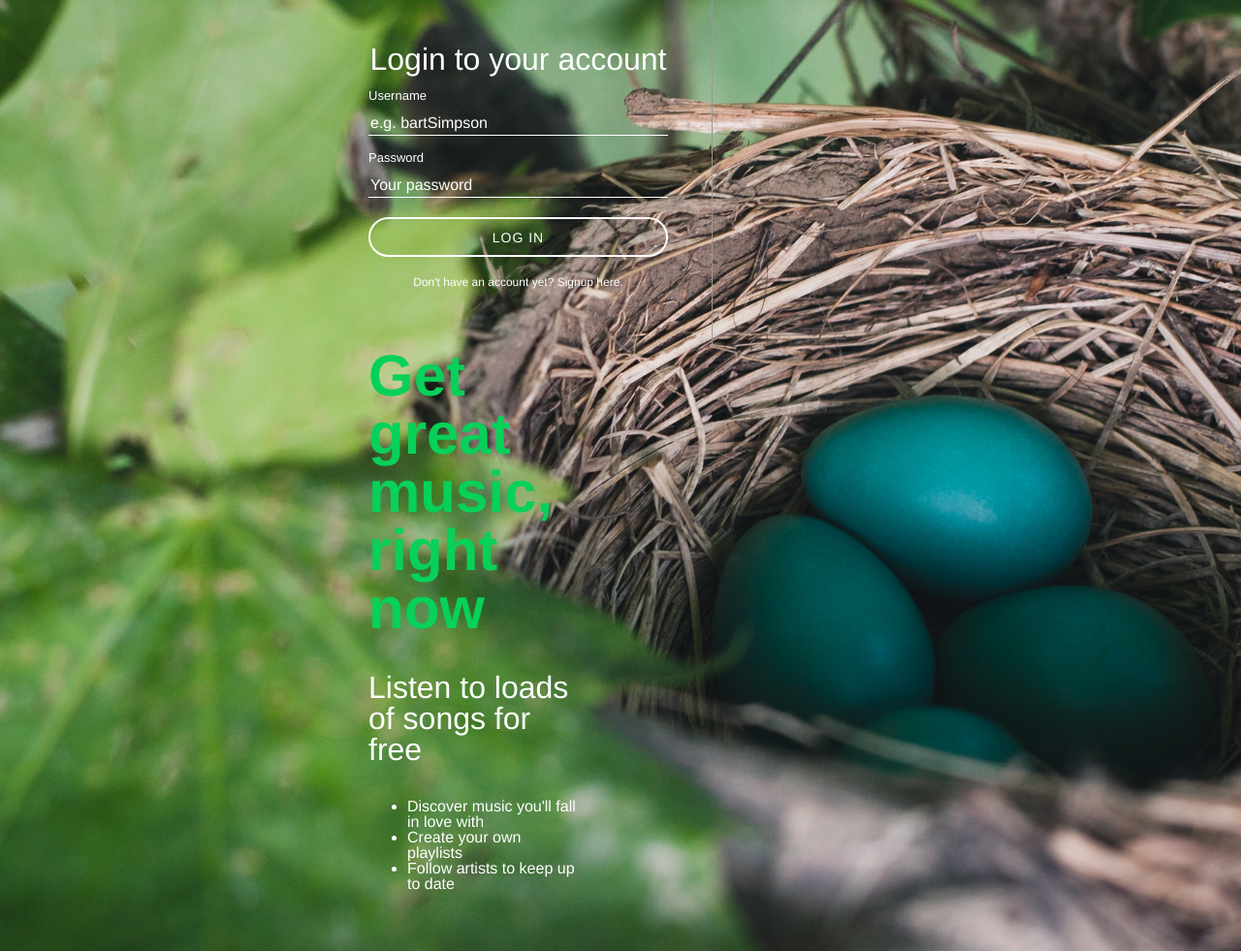
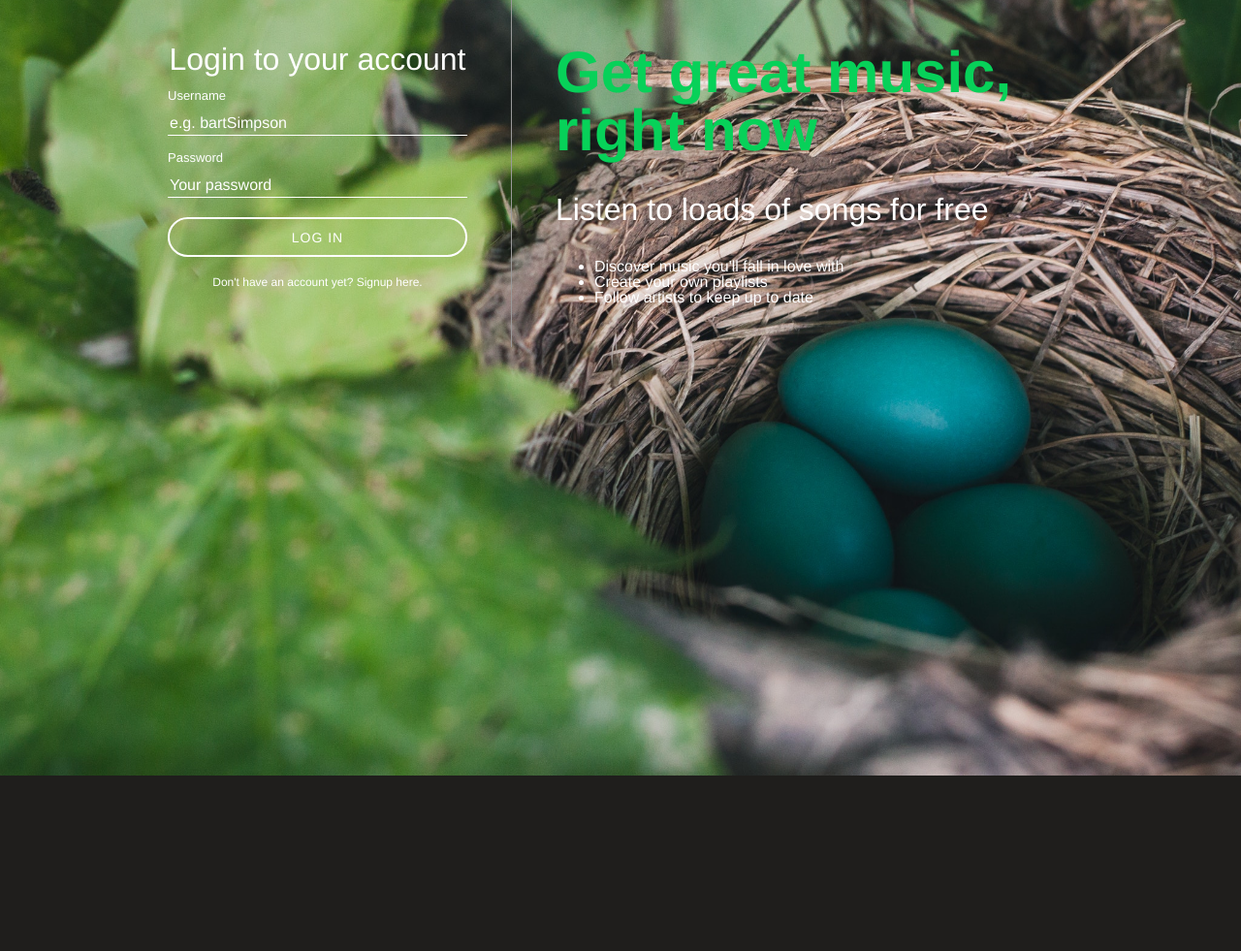
Before and after one commit to lakiikal/musnest2, a PHP site: page /register.php in a window 1280 px wide. Shown: the whole page at 97% size. After the commit the page ends 800 px from the top, so only its background shows below. Run offline with PHP 8.4, Linux system fonts and the light colour scheme; data that the repository does not hold is empty; some libraries are stand-ins or nearby versions.

Commit message:
css register

```diff
--- a/web/assets/css/register.css
+++ b/web/assets/css/register.css
@@ -139,3 +139,7 @@ body {
     font-size: 12px;
     display: block;
 }
+
+@media screen and (max-width:480px) {
+    body, h1, h2, #hideLogin, #inputContainer button, #loginText h1, #inputContainer label { font-size:5vw; }
+ }
--- a/web/register.php
+++ b/web/register.php
@@ -50,7 +50,7 @@
 
 	<div id="background">
 
-		<div id="loginContainer" class="col-sm-6">
+		<div id="loginContainer">
 
 			<div id="inputContainer">
 				<form id="loginForm" action="register.php" method="POST">
@@ -133,7 +133,7 @@
 
 			</div>
 
-			<div id="loginText" class="col-sm-6 d-none d-sm-block">
+			<div id="loginText">
 				<h1>Get great music, right now</h1>
 				<h2>Listen to loads of songs for free</h2>
 				<ul>
```
